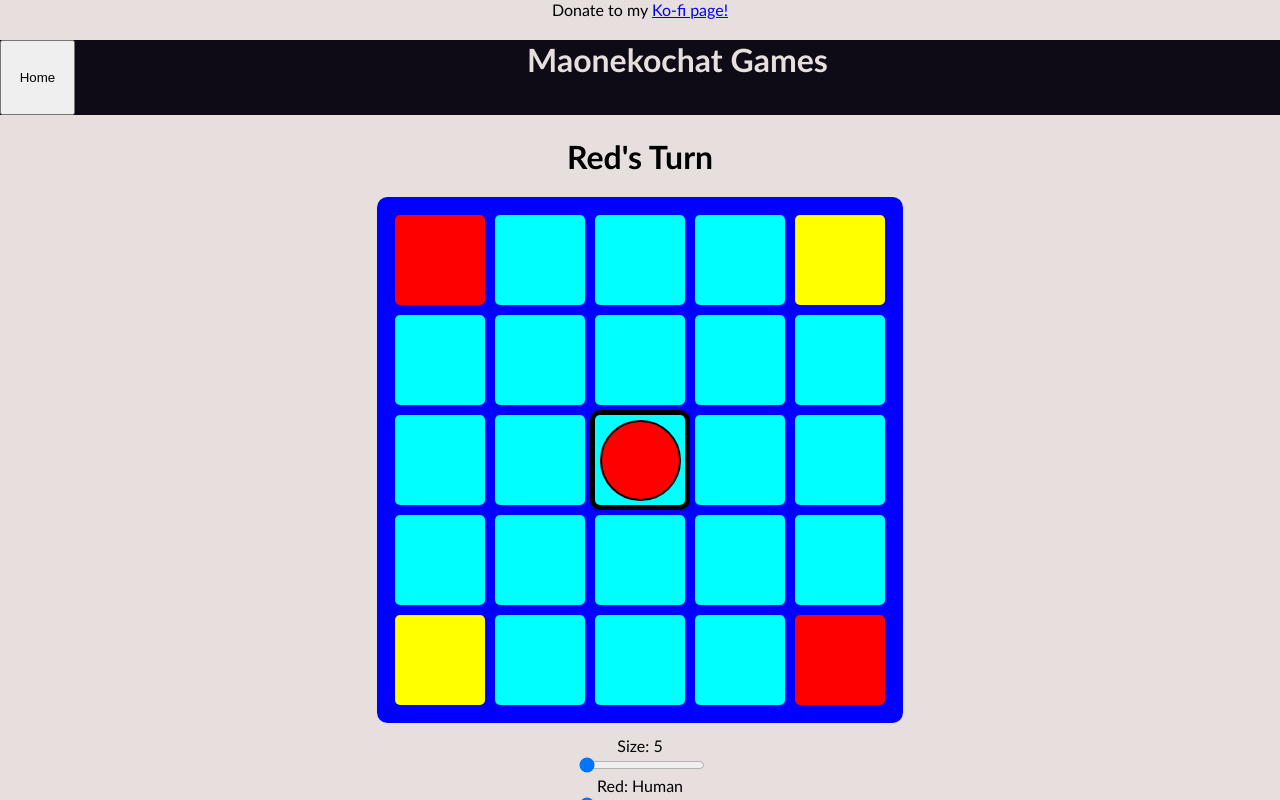
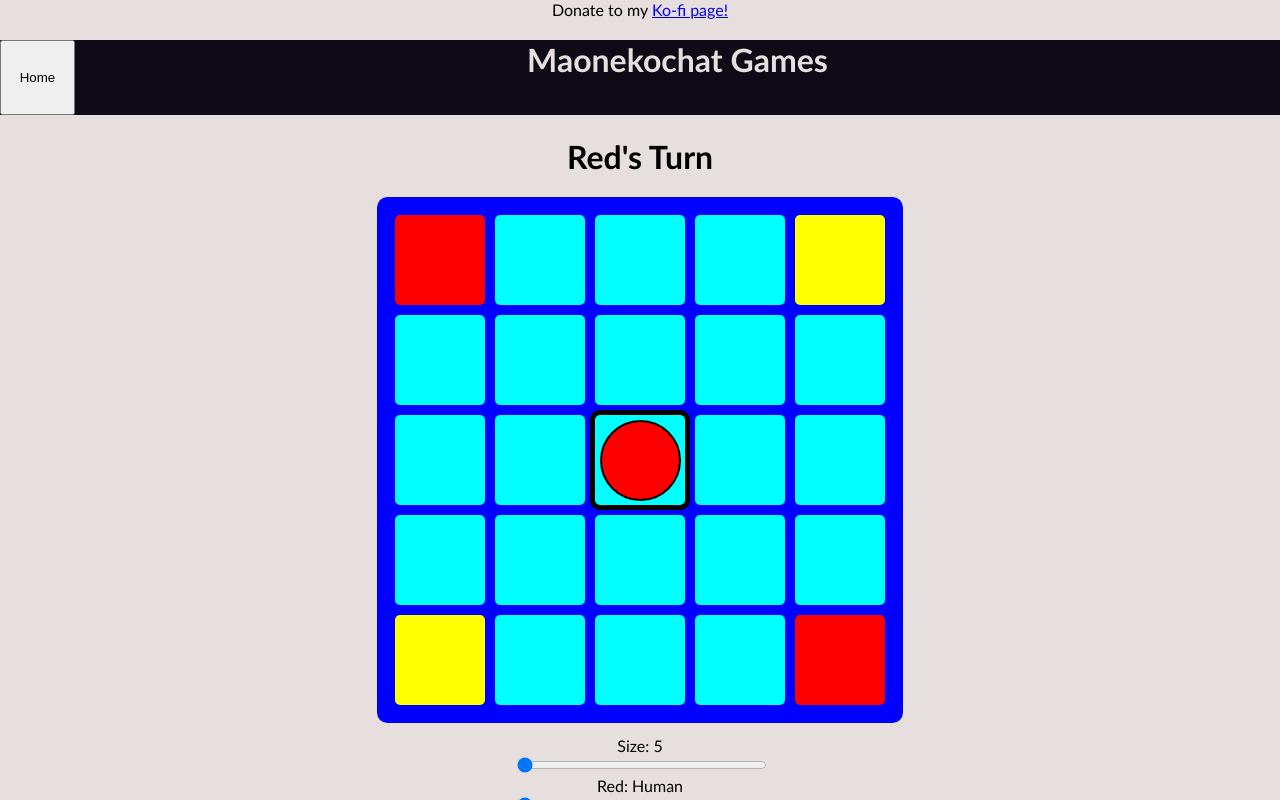
Before and after one commit to Michael-NN/React_prj-002, a React (Create React App) app: page / in a window 1280 px wide. Both pictures are taken after a click on the button "Falling Tiles". Shown: the top 800 px of the page. Built offline with nearby package versions, Linux system fonts and the light colour scheme.

Commit message:
Slider width fix

```diff
--- a/src/Settings.css
+++ b/src/Settings.css
@@ -5,7 +5,8 @@
 .settingInput {
     display: block;
     margin: auto;
-    width: 10%;
+    width: 250px;
+    max-width: 90%;
 }
 
 .inputSlider {
```
